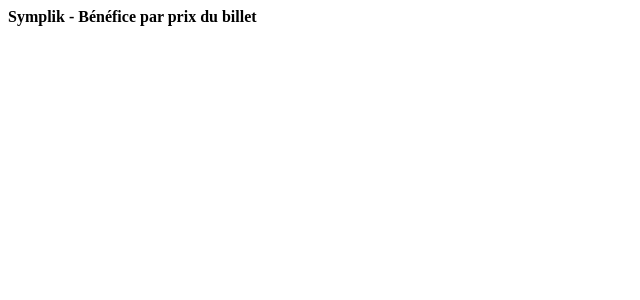
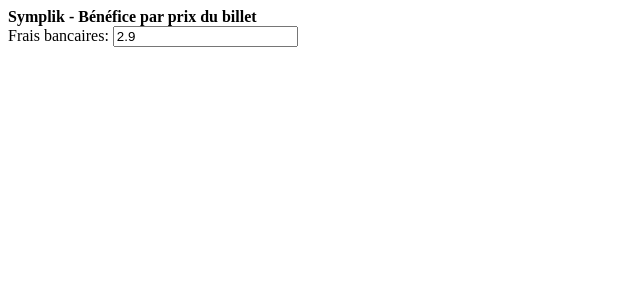
Before and after one commit to Optarion/izitipsy, a Next.js app: page / in a window 1280 px wide. Shown: the top 300 px of the page, without its empty margins (0-640 px from the left). Built offline with nearby package versions, Linux system fonts and the light colour scheme; no server answers.

Commit message:
add text input for bank fees

```diff
--- a/pages/index.js
+++ b/pages/index.js
@@ -4,6 +4,7 @@
 
 function HomePage () {
   const [data, setData] = React.useState([])
+  const [fees, setFees] = React.useState('2.9')
 
   React.useEffect(() => {
     async function getDBResults () {
@@ -17,11 +18,14 @@
     getDBResults()
   }, [])
 
-  console.log('data', data)
+  const onChangeFees = event => {
+    setFees(event.target.value)
+  }
 
   return (
     <>
       <div className='app-title'>Symplik - Bénéfice par prix du billet</div>
+      <div>Frais bancaires: <input type='text' value={fees} onChange={onChangeFees} /></div>
     </>
   )
 }
```
